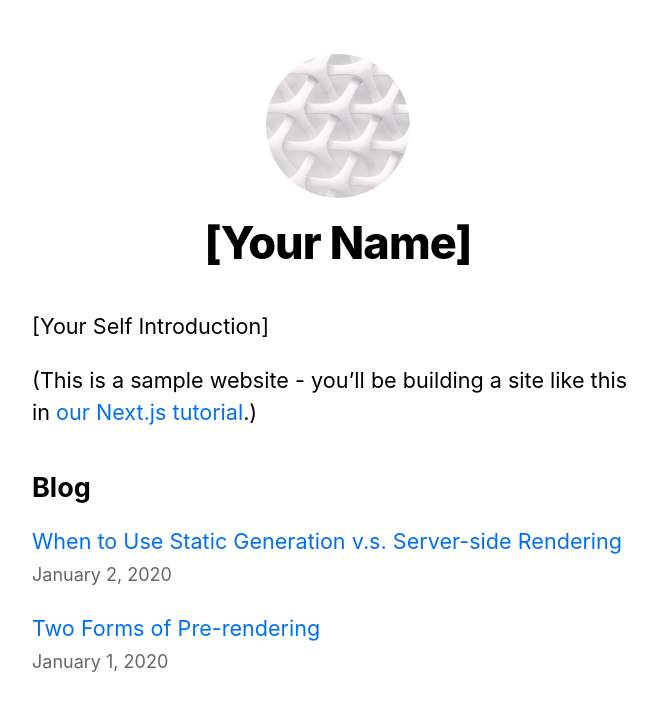
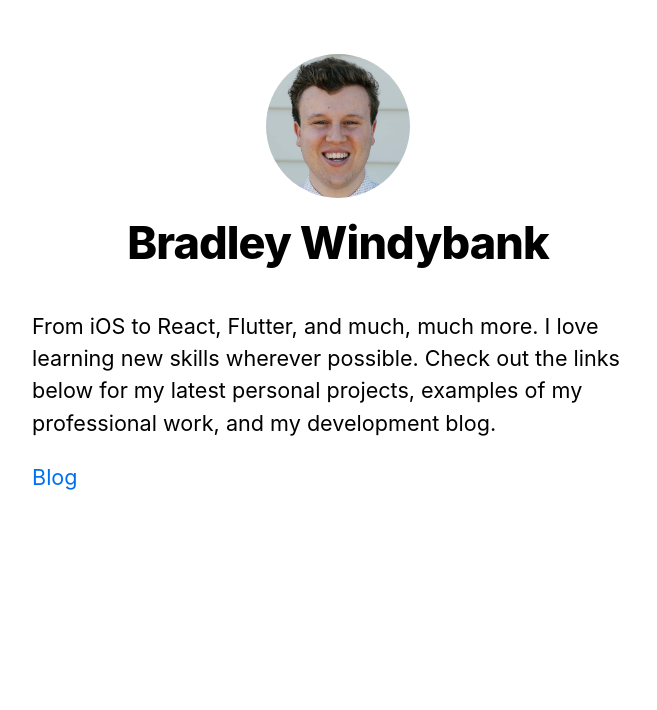
Before and after one commit to bradwindy/new-personal-site, a Next.js app: page / in a window 1280 px wide. Shown: the top 710 px of the page, without its empty margins (302-959 px from the left). Built offline with nearby package versions, Linux system fonts and the light colour scheme.

Commit message:
Initial work

```diff
--- a/components/layout.tsx
+++ b/components/layout.tsx
@@ -1,18 +1,18 @@
-import Head from 'next/head'
-import Image from 'next/image'
-import styles from './layout.module.css'
-import utilStyles from '../styles/utils.module.css'
-import Link from 'next/link'
+import Head from "next/head";
+import Image from "next/image";
+import styles from "./layout.module.css";
+import utilStyles from "../styles/utils.module.css";
+import Link from "next/link";
 
-const name = '[Your Name]'
-export const siteTitle = 'Next.js Sample Website'
+const name = "Bradley Windybank";
+export const siteTitle = "Bradley Windybank";
 
 export default function Layout({
   children,
-  home
+  home,
 }: {
-  children: React.ReactNode
-  home?: boolean
+  children: React.ReactNode;
+  home?: boolean;
 }) {
   return (
     <div className={styles.container}>
@@ -20,16 +20,9 @@ export default function Layout({
         <link rel="icon" href="/favicon.ico" />
         <meta
           name="description"
-          content="Learn how to build a personal website using Next.js"
-        />
-        <meta
-          property="og:image"
-          content={`https://og-image.vercel.app/${encodeURI(
-            siteTitle
-          )}.png?theme=light&md=0&fontSize=75px&images=https%3A%2F%2Fassets.zeit.co%2Fimage%2Fupload%2Ffront%2Fassets%2Fdesign%2Fnextjs-black-logo.svg`}
+          content="The personal website of an Auckland, New Zealand based iOS developer"
         />
         <meta name="og:title" content={siteTitle} />
-        <meta name="twitter:card" content="summary_large_image" />
       </Head>
       <header className={styles.header}>
         {home ? (
@@ -75,5 +68,5 @@ export default function Layout({
         </div>
       )}
     </div>
-  )
+  );
 }
--- a/pages/api/hello.ts
+++ /dev/null
@@ -1,5 +0,0 @@
-import { NextApiRequest, NextApiResponse } from 'next'
-
-export default (_: NextApiRequest, res: NextApiResponse) => {
-  res.status(200).json({ text: 'Hello' })
-}
--- a/pages/index.tsx
+++ b/pages/index.tsx
@@ -1,57 +1,27 @@
-import Head from 'next/head'
-import Layout, { siteTitle } from '../components/layout'
-import utilStyles from '../styles/utils.module.css'
-import { getSortedPostsData } from '../lib/posts'
-import Link from 'next/link'
-import Date from '../components/date'
-import { GetStaticProps } from 'next'
+import Head from "next/head";
+import Layout, { siteTitle } from "../components/layout";
+import utilStyles from "../styles/utils.module.css";
+import Link from "next/link";
 
-export default function Home({
-  allPostsData
-}: {
-  allPostsData: {
-    date: string
-    title: string
-    id: string
-  }[]
-}) {
+export default function Home() {
   return (
     <Layout home>
       <Head>
         <title>{siteTitle}</title>
       </Head>
       <section className={utilStyles.headingMd}>
-        <p>[Your Self Introduction]</p>
         <p>
-          (This is a sample website - you’ll be building a site like this in{' '}
-          <a href="https://nextjs.org/learn">our Next.js tutorial</a>.)
+          From iOS to React, Flutter, and much, much more. I love learning new
+          skills wherever possible. Check out the links below for my latest
+          personal projects, examples of my professional work, and my
+          development blog.
+        </p>
+        <p>
+          <Link href="/blog">
+            <a>Blog</a>
+          </Link>
         </p>
       </section>
-      <section className={`${utilStyles.headingMd} ${utilStyles.padding1px}`}>
-        <h2 className={utilStyles.headingLg}>Blog</h2>
-        <ul className={utilStyles.list}>
-          {allPostsData.map(({ id, date, title }) => (
-            <li className={utilStyles.listItem} key={id}>
-              <Link href={`/posts/${id}`}>
-                <a>{title}</a>
-              </Link>
-              <br />
-              <small className={utilStyles.lightText}>
-                <Date dateString={date} />
-              </small>
-            </li>
-          ))}
-        </ul>
-      </section>
     </Layout>
-  )
+  );
 }
-
-export const getStaticProps: GetStaticProps = async () => {
-  const allPostsData = getSortedPostsData()
-  return {
-    props: {
-      allPostsData
-    }
-  }
-}
```
Also changed, not shown: pages/blog.tsx (added, +50 -0 lines), public/images/profile.jpg.
